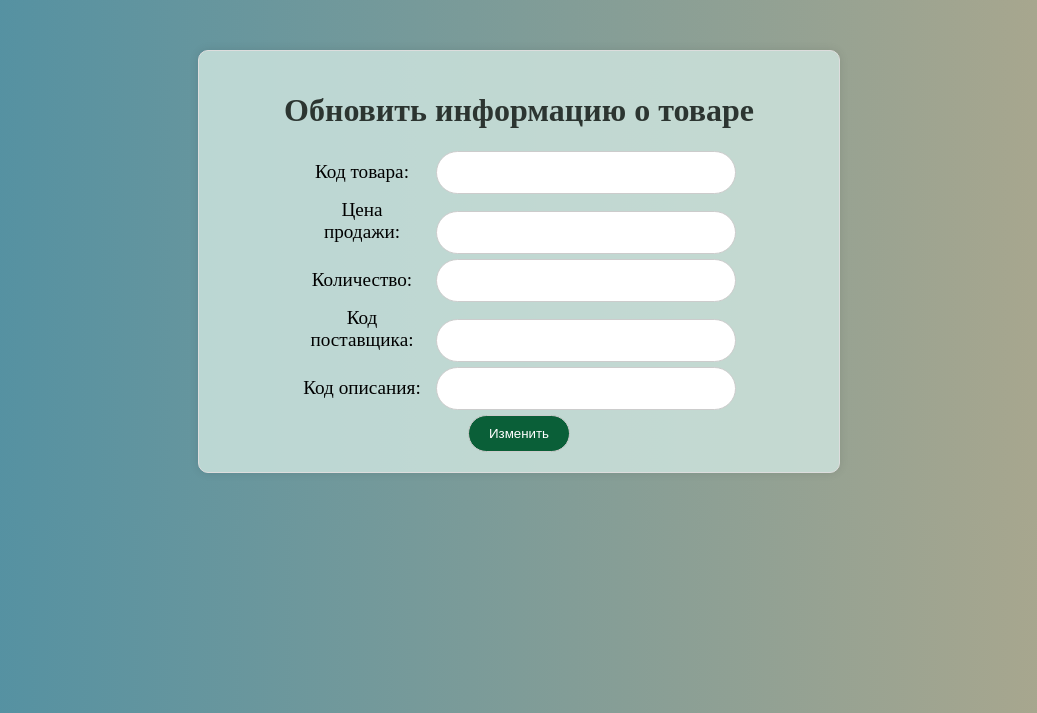
After one commit to Arihina/fastapi_pet_project, a FastAPI app: template app/templates/storekeeper_post_order_form.html in a window 1280 px wide. The commit adds this page. Shown: the top 713 px of the page, without its empty margins (121-1158 px from the left). Run offline with FastAPI, Linux system fonts and the light colour scheme; the template is opened without the code that fills it, so the values that code supplies are empty; parts of the project's set-up code (start-up, migrations or seed data) failed here and were passed over.

Commit message:
add storekeeper post forms

```diff
--- a/app/templates/sale_form.html
+++ b/app/templates/sale_form.html
@@ -52,7 +52,7 @@ button {
 </head>
 <body>
 
-<h1>Добавить Заказ</h1>
+<h1>Добавить продажу</h1>
 <div class="block">
     <form id="saleForm">
         <label for="date">Дата:</label>
--- /dev/null
+++ b/app/templates/storekeeper_post_order_form.html
@@ -0,0 +1,73 @@
+<!DOCTYPE html>
+<html lang="ru">
+<head>
+    <meta charset="UTF-8">
+    <link rel="stylesheet" href="/static/style.css">
+    <title>Товар</title>
+        <style>
+        .block {
+        margin: 50px auto;
+        width: 600px;
+        display: flex;
+    flex-direction: column;
+    justify-content: center;
+    align-items: center;
+    background-color: rgba(209, 232, 226, 0.8);
+    padding: 20px;
+    border: 1px solid #ddd;
+    border-radius: 10px;
+    box-shadow: 0 0 10px rgba(0, 0, 0, 0.1);
+    margin: 50px auto;
+    text-align: center;
+}
+
+.block label {
+  display: inline-block;
+  width: 120px;
+  margin-right: 10px;
+  margin-bottom: 10px;
+  font-size: 1.2em;
+}
+
+.block input[type="text"],
+.block input[type="submit"] {
+width: 300px;
+    padding: 10px;
+    margin-bottom: 5px;
+    border: 1px solid #ccc;
+    border-radius: 25px;
+    font-size: 1.1em;
+    box-sizing: border-box;
+}
+
+button {
+    background-color: #0A5F38;
+    color: white;
+    cursor: pointer;
+    width: auto;
+    padding: 10px 20px;
+    border: 1px solid #ccc;
+    border-radius: 25px;
+}
+    </style>
+</head>
+<body>
+<div class="block">
+    <h1>Обновить информацию о товаре</h1>
+
+    <form id="updateProductForm">
+        <label for="id">Код товара:</label>
+        <input type="text" id="id" name="id" value="" required><br>
+        <label for="price">Цена продажи:</label>
+        <input type="text" id="price" name="price" value="" ><br>
+        <label for="count">Количество:</label>
+        <input type="text" id="count" name="count" value=""><br>
+        <label for="order_id">Код поставщика:</label>
+        <input type="text" id="order_id" name="order_id" value="" ><br>
+        <label for="description_id">Код описания:</label>
+        <input type="text" id="description_id" name="description_id" value="" ><br>
+        <button onclick="updateProduct()">Изменить</button>
+    </form>
+</div>
+</body>
+</html>
```
Also changed, not shown: app/routers/storekeeper.py (+6 -6 lines).
